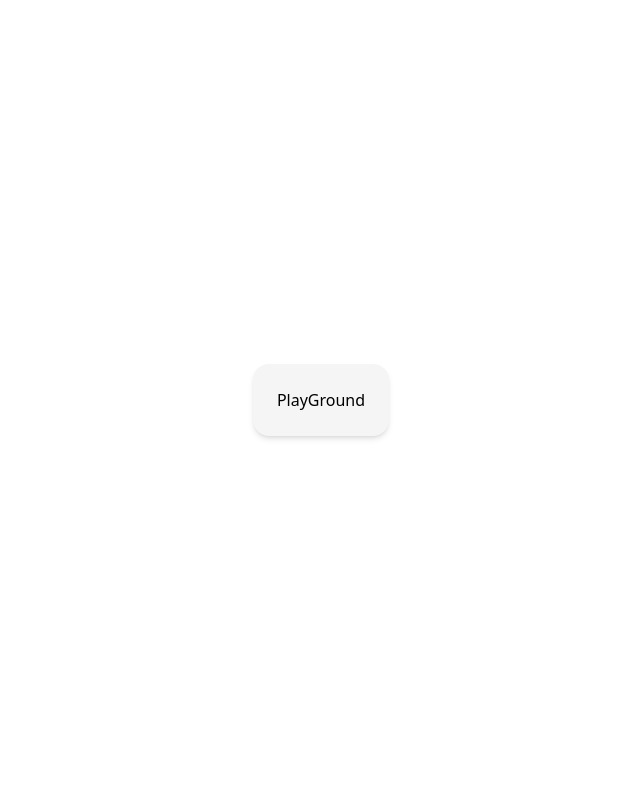
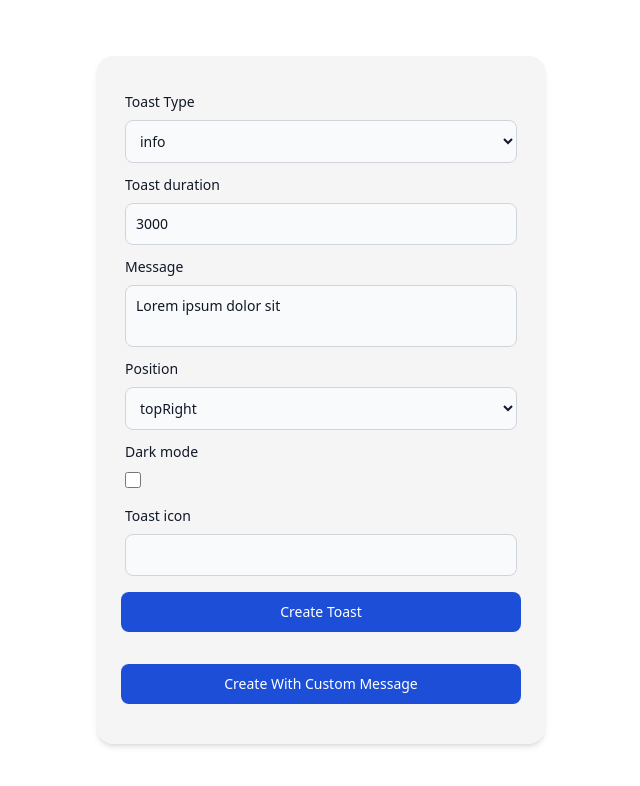
Before and after one commit to a7medhassanmohi/Toast, a React (Vite) app: page / in a window 1280 px wide. Shown: the top 786 px of the page, without its empty margins (319-959 px from the left). Built offline with nearby package versions, Linux system fonts and the light colour scheme.

Commit message:
add play ground

```diff
--- a/src/Components/Toast/PlayGround.tsx
+++ b/src/Components/Toast/PlayGround.tsx
@@ -1,16 +1,129 @@
-import React from 'react'
-import { useToast } from '.'
+import React from "react";
+import { useToast } from ".";
+import { positionClasses } from "./utils";
 
-type Props = {}
+type Props = {};
 
 export const PlayGround = (props: Props) => {
-    const {add}=useToast()
+  const { add } = useToast();
+  function SubmitForm(e: React.FormEvent<HTMLFormElement>) {
+    e.preventDefault();
+    const { type, message, duration, position, icon } = e.currentTarget
+      // eslint-disable-next-line @typescript-eslint/no-explicit-any
+      .elements as any;
+    //
+    add({
+      type: type.value,
+      message: message.value,
+      duration: duration.value,
+      position: position.value,
+      icon: icon.value,
+    });
+  }
+  const labelClasses =
+  "block text-sm font-medium text-gray-900 dark:text-gray-300 mt-3 mb-2";
+  const selectClasses =
+  "bg-gray-50 border border-gray-300 text-gray-900 text-sm rounded-lg focus:ring-blue-500 focus:border-blue-500 block w-full p-2.5 dark:bg-black/30 dark:border-gray-600 dark:placeholder-gray-400 dark:text-white dark:focus:ring-blue-500 dark:focus:border-blue-500";
+  const inputClasses =
+  "bg-gray-50 border border-gray-300 text-gray-900 text-sm rounded-lg focus:ring-blue-500 focus:border-blue-500 block w-full p-2.5 dark:bg-black/30 dark:border-gray-600 dark:placeholder-gray-400 dark:text-white dark:focus:ring-blue-500 dark:focus:border-blue-500";
+  const buttonClasses =
+  "my-4 w-full text-white bg-blue-700 hover:bg-blue-800 focus:ring-4 focus:outline-none focus:ring-blue-300 font-medium rounded-lg text-sm px-5 py-2.5 text-center dark:bg-blue-600 dark:hover:bg-blue-700 dark:focus:ring-blue-800";
+
   return (
-    <div className='flex justify-center items-center p-6 min-h-screen min-w-screen dark:bg-gradient-to-br from-[#333867] to-[#17193b]'>
-
-        <div className="bg-neutral-100 dark:bg-black/30 max-w-md rounded-2xl p-6 shadow-md">
-        PlayGround
-        </div>
-        </div>
-  )
-}
+    <div className="flex justify-center items-center p-6 min-h-screen min-w-screen dark:bg-gradient-to-br from-[#333867] to-[#17193b]">
+      <div className="bg-neutral-100 dark:bg-black/30 max-w-md rounded-2xl p-6 shadow-md">
+        <form className="flex flex-wrap w-full" onSubmit={SubmitForm}>
+          <div className="w-full  px-1">
+            <label className={labelClasses} >Toast Type</label>
+            <select name={"type"} className={selectClasses} >
+              <option value="info">info</option>
+              <option value="error">error</option>
+              <option value="success">success</option>
+              <option value="warning">warning</option>
+            </select>
+          </div>
+          <div className="w-full  px-1">
+          <label className={labelClasses}>Toast duration</label>
+            <input
+              name={"duration"}
+              type={"number"}
+              defaultValue={3000}
+              className={inputClasses}
+            />
+          </div>
+          <div className="w-full  px-1">
+            <label className={labelClasses}>Message</label>
+            <textarea
+              name={"message"}
+              defaultValue={"Lorem ipsum dolor sit"}
+              className={`${inputClasses} resize-none`}
+            />
+          </div>
+          <div className="w-full  px-1">
+            <label className={labelClasses}>Position</label>
+            <select
+              name={"position"}
+              defaultValue={"topRight"}
+              className={selectClasses}
+            >
+              {Object.keys(positionClasses).map((key) => (
+                <option key={key} value={key}>
+                  {key}
+                </option>
+              ))}
+            </select>
+          </div>
+          <div className="w-full  px-1">
+            <label className={labelClasses}>Dark mode</label>
+            <input
+              type={"checkbox"}
+              className={
+                "w-4 h-4 bg-gray-50 rounded border border-gray-300 focus:ring-3 focus:ring-blue-300 dark:bg-black/30 dark:border-gray-600 dark:focus:ring-blue-600 dark:ring-offset-gray-800"
+              }
+              onChange={() => {
+                document.body.classList.toggle("dark");
+              }}
+            />
+          </div>
+          <div className="w-full  px-1">
+            <label className={labelClasses}>Toast icon</label>
+            <input name={"icon"} type={"text"} className={inputClasses} />
+          </div>
+          <button type={"submit"} className={buttonClasses}>
+            Create Toast
+          </button>
+          <button
+            className={buttonClasses}
+            onClick={(e) => {
+              e.preventDefault();
+              add({
+                icon: false,
+                type: "success",
+                message: (
+                  <div className="text-center">
+                    <h5 className=" bg-blue-300 rounded-sm p-1 mb-2 text-green-900 dark:text-black/70">
+                      🚀 Item Created
+                    </h5>
+                    <div className="font-normal p-1">
+                      Take a look{" "}
+                      <a
+                        className="text-blue-800 dark:text-blue-400"
+                        href={"/"}
+                      >
+                        (Link)
+                      </a>
+                    </div>
+                  </div>
+                ),
+                duration: 0,
+                position: "topCenter",
+              });
+            }}
+          >
+            Create With Custom Message
+          </button>
+        </form>
+      </div>
+    </div>
+  );
+};
```
